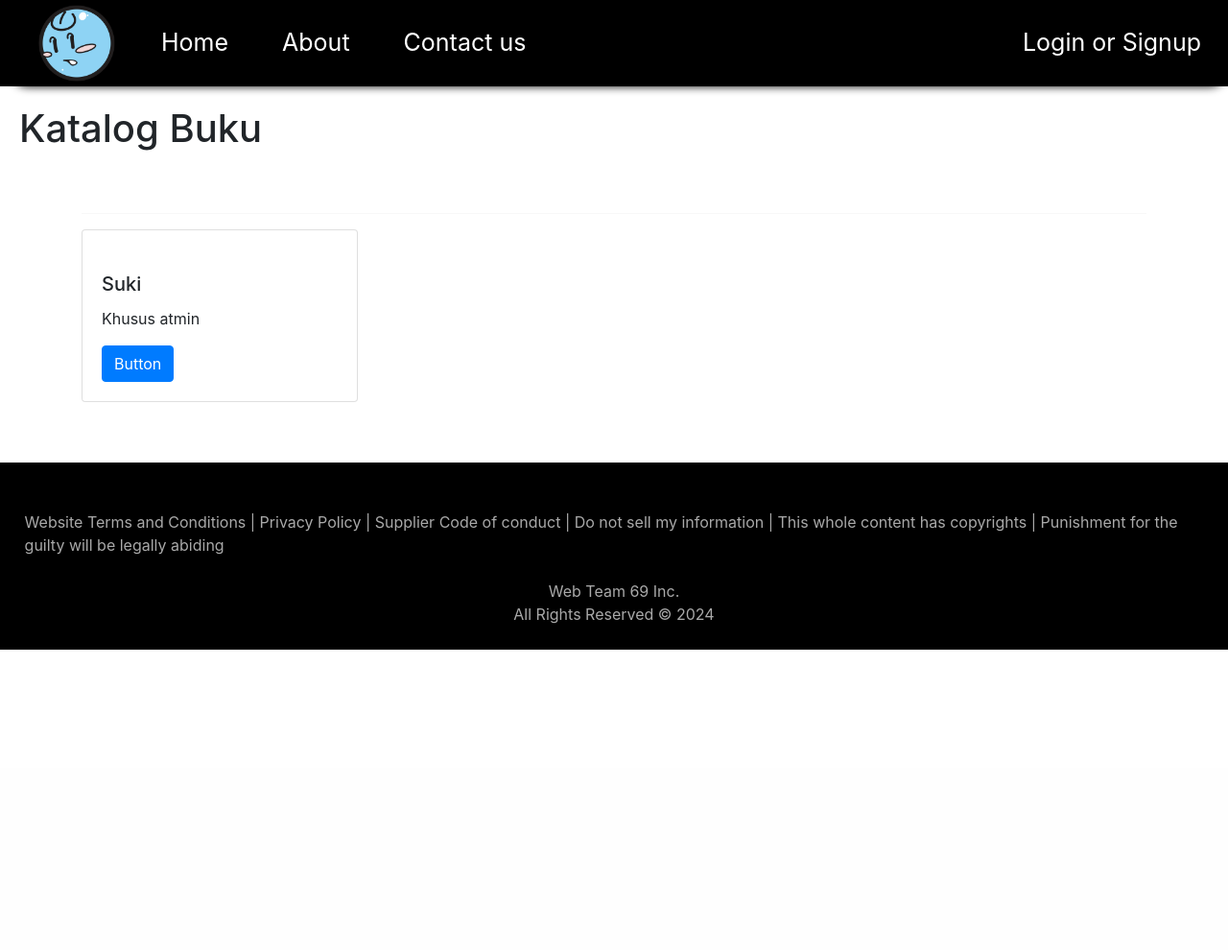
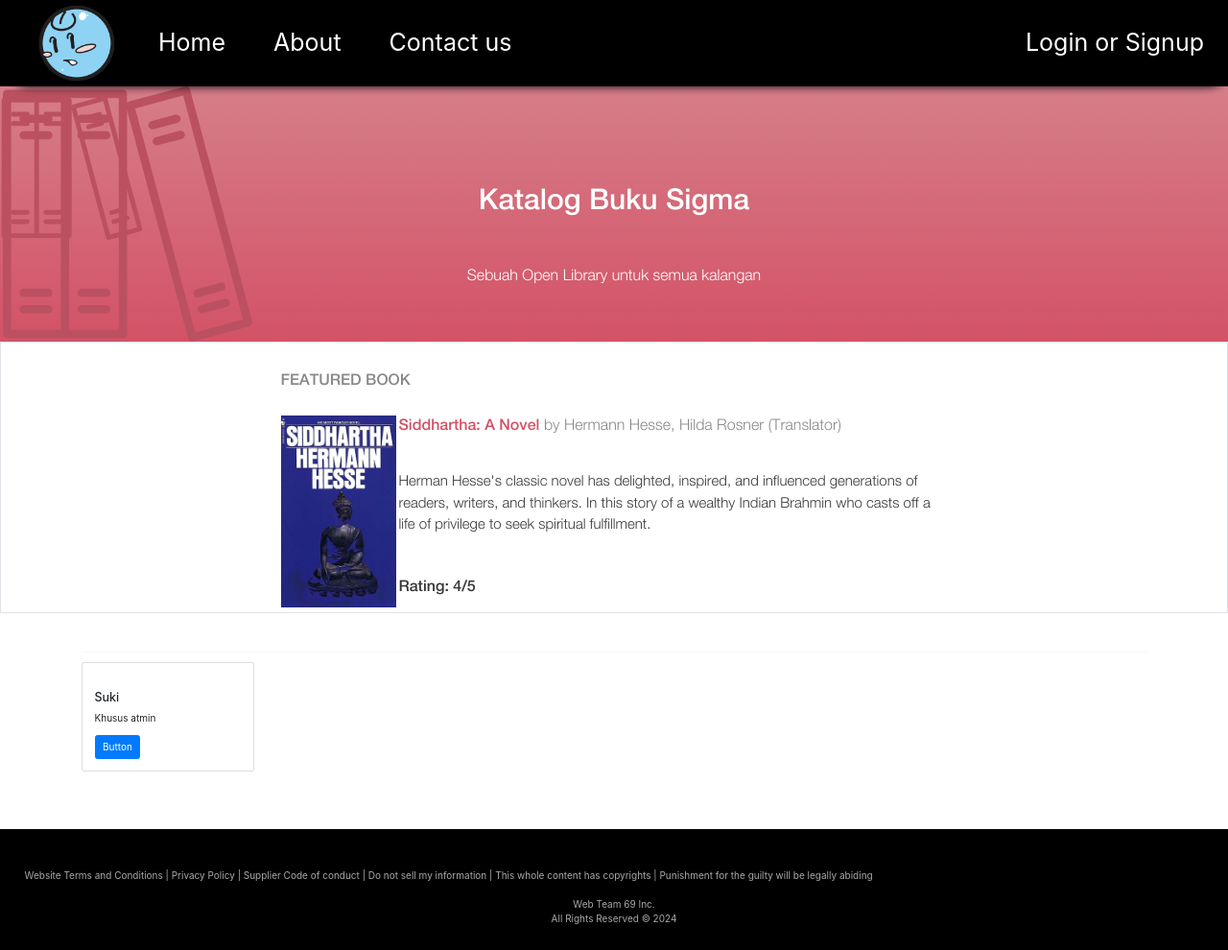
Before and after one commit to Pfftz/Baprot, a Django app: page / in a window 1280 px wide. Shown: the whole page at 96% size. Before the commit the page ends 677 px from the top, so only its background shows below. Run offline with Django 3.2, Linux system fonts and the light colour scheme; data that the repository does not hold is empty; some libraries are stand-ins or nearby versions; some web fonts are replaced.

Commit message:
chore: Update book_list.html and app.css to add a book logo and improve image styling

```diff
--- a/semester2/django_crud-master/apps/static/css/app.css
+++ b/semester2/django_crud-master/apps/static/css/app.css
@@ -157,6 +157,13 @@ a:hover {
     box-sizing: border-box;
     grid-row-gap: 30px;
 }
+.book-logo {
+    position: absolute;
+    right: 0;
+    top: 100px; /* adjust this value as needed */
+    width: 150px; /* adjust this value as needed */
+    height: auto;
+}
 .footHead {
     grid-column-start: 1;
     grid-column-end: 5;
--- /dev/null
+++ b/semester2/django_crud-master/apps/static/css/style.css
@@ -0,0 +1,486 @@
+/* Variables */
+:root {
+    --color-1: #d35266;
+    --color-2: #888;
+    --color-3: #383838;
+    --color-4: #d67e89;
+}
+
+/* Fonts */
+@font-face {
+    font-family: "light";
+    src: url("../fonts/HelveticaNeue-Light.ttf");
+}
+
+@font-face {
+    font-family: "medium";
+    src: url("../fonts/HelveticaNeue-Medium.ttf");
+}
+
+@font-face {
+    font-family: "bold";
+    src: url("../fonts/HelveticaNeu-Bold.ttf");
+}
+
+/* General styles */
+
+* {
+    margin: 0;
+    padding: 0;
+    box-sizing: border-box;
+}
+
+/* font colors */
+
+.color-1 {
+    color: var(--color-1);
+}
+
+.color-2 {
+    color: var(--color-2);
+}
+
+.color-3 {
+    color: var(--color-3);
+}
+
+.color-white {
+    color: #fff;
+}
+
+/* background colors */
+
+.bg-color-1 {
+    background-color: var(--color-1);
+}
+
+.bg-color-2 {
+    background-color: var(--color-2);
+}
+
+.bg-color-3 {
+    background-color: var(--color-3);
+}
+
+.bg-white {
+    background-color: #fff;
+}
+
+/* font styles */
+
+.font-style-1 {
+    font-family: "light", sans-serif;
+}
+
+.font-style-2 {
+    font-family: "medium", sans-serif;
+}
+
+.font-style-3 {
+    font-family: "bold", sans-serif;
+}
+
+/* display properties */
+
+.d-none {
+    display: none;
+}
+
+.d-block {
+    display: block;
+}
+
+.d-inline-block {
+    display: inline-block;
+}
+
+.d-flex {
+    display: flex;
+}
+
+/* flex properties */
+
+.flex-wrap {
+    flex-wrap: wrap;
+}
+
+.flex-column {
+    flex-direction: column;
+}
+
+.justify-center {
+    justify-content: center;
+}
+
+.justify-around {
+    justify-content: space-around;
+}
+
+.justify-between {
+    justify-content: space-between;
+}
+
+.justify-end {
+    justify-content: flex-end;
+}
+
+.align-center {
+    align-items: center;
+}
+
+.align-end {
+    align-items: flex-end;
+}
+
+.flex-grow-1 {
+    flex-grow: 1;
+}
+
+a {
+    text-decoration: none;
+    color: inherit;
+    display: flex;
+    justify-content: center;
+    align-items: center;
+}
+
+/* paddings */
+
+.p-half {
+    padding: 0.5rem;
+}
+
+.p-1 {
+    padding: 1rem;
+}
+
+.p-2 {
+    padding: 2rem;
+}
+
+.p-3 {
+    padding: 3rem;
+}
+
+.px-half {
+    padding: 0 0.5rem;
+}
+
+.py-half {
+    padding: 0.5rem 0;
+}
+
+.py-1 {
+    padding: 1rem 0;
+}
+
+.py-2 {
+    padding: 2rem 0;
+}
+
+.pl-1 {
+    padding-left: 1rem;
+}
+
+.pl-2 {
+    padding-left: 2rem;
+}
+
+.pl-3 {
+    padding-left: 3rem;
+}
+
+.pb-4 {
+    padding-bottom: 4rem;
+}
+
+/* margins */
+
+.my-half {
+    margin: 0.5rem 0;
+}
+
+.my-1 {
+    margin: 1rem 0;
+}
+
+.ml-half {
+    margin-left: 0.5rem;
+}
+
+.mr-half {
+    margin-right: 0.5rem;
+}
+
+.ml-1 {
+    margin-left: 1rem;
+}
+
+.mx-auto {
+    margin: 0 auto;
+}
+
+.mx-half {
+    margin: 0 0.5rem;
+}
+
+/* borders */
+
+.border-0 {
+    border: none;
+}
+
+.border {
+    border: 1px solid rgba(0, 0, 0, 0.08);
+}
+
+.border-right {
+    border-right: 1px solid var(--color-1);
+}
+
+.border-bottom {
+    border-bottom: 2px solid #ccc;
+}
+
+.border-bottom-2 {
+    border-bottom: 1px solid var(--color-1);
+}
+
+.border-bottom-3 {
+    border-bottom: 1px solid rgba(0, 0, 0, 0.08);
+}
+
+/* font sizes */
+
+.font-size-lg {
+    font-size: 2rem;
+}
+
+.font-size-md {
+    font-size: 1.6rem;
+}
+
+.font-size-s {
+    font-size: 1.5rem;
+}
+
+.font-size-sm {
+    font-size: 1.1rem;
+}
+
+.font-size-xs {
+    font-size: 0.5rem;
+}
+
+/* miscellaneous */
+
+.h-200 {
+    height: 200px;
+}
+
+.h-100 {
+    height: 100%;
+}
+
+.default-btn {
+    color: #fff;
+    padding: 1rem 2rem;
+    border: none;
+    border-radius: 0.2rem;
+    max-width: 200px;
+}
+
+.default-btn:hover {
+    background-color: var(--color-2);
+    cursor: pointer;
+}
+
+.white-highlight:hover {
+    color: #fff;
+}
+
+.gray-highlight:hover {
+    color: var(--color-2);
+}
+
+.black-highlight:hover {
+    color: var(--color-3);
+}
+
+.image-highlight:hover {
+    opacity: 0.7;
+}
+
+.underline:hover {
+    text-decoration: underline;
+}
+
+.list-style-none {
+    list-style-type: none;
+}
+
+html {
+    font-size: 10px;
+    background-color: #f5f5f5;
+}
+
+img:hover {
+    cursor: pointer;
+    opacity: 0.7;
+}
+
+.pointer:hover {
+    cursor: pointer;
+}
+
+/* navbar styles */
+
+img[alt="bookshop-logo"],
+img[alt="user-img"] {
+    width: 3.5rem;
+    height: 3.5rem;
+}
+
+.navbar-icon {
+    width: 1.5rem;
+    height: 1.5rem;
+}
+
+.mail-notification {
+    position: relative;
+    left: 0;
+    top: -0.8rem;
+    padding: 0.2rem;
+}
+
+/* Hero Section */
+
+.hero-section {
+    background: url("../book-bg.svg") no-repeat,
+        linear-gradient(var(--color-4), var(--color-1));
+}
+
+.hero-title {
+    font-size: 3rem;
+}
+
+.hero-form {
+    width: 700px;
+}
+
+.genre-selector {
+    font-size: 12px;
+    padding: 0.8rem;
+}
+
+/* Featured book */
+
+.featured-book {
+    max-width: 700px;
+}
+
+img[alt="cart-logo-2"] {
+    width: 2rem;
+    height: 2rem;
+}
+
+/* Book genre container */
+
+.book-genre-container {
+    max-width: 768px;
+}
+
+.category-heading-icons {
+    width: 2rem;
+    height: 1.8rem;
+}
+
+.book-card {
+    width: 48%;
+    border: 1px solid #ddd;
+    margin: 1%; /* Add some space around each book card */
+    box-sizing: border-box; /* Include padding and border in the element's total width and height */
+    box-shadow: 0 1px 7px rgba(0, 0, 0, 0.2);
+}
+
+.book-card-img {
+    width: 100%;
+    height: auto; /* Keep the aspect ratio of the image */
+}
+
+.add-to-cart {
+    border: 1px solid #ccc;
+}
+
+.filter-container {
+    min-width: 220px;
+}
+
+.search-images {
+    width: 150px;
+    height: 245px;
+}
+
+/* Footer */
+
+.footer-links-container,
+.copyright-section,
+.filter-search-container {
+    max-width: 1024px;
+}
+
+.location-info {
+    justify-content: center;
+    align-items: center;
+}
+
+/* Media queries */
+@media screen and (min-width: 474px) {
+    .purchase-details-container {
+        flex-direction: row;
+    }
+
+    .visible-in-sm {
+        display: block;
+    }
+}
+
+@media screen and (min-width: 768px) {
+    .visible-in-md {
+        display: block;
+    }
+
+    .stock-btn {
+        display: block;
+    }
+
+    .search-btn {
+        display: none;
+    }
+
+    .hero-section {
+        display: flex;
+    }
+
+    .book-card {
+        width: 24%;
+    }
+
+    .book-card-img {
+        height: 250px;
+    }
+
+    .location-info {
+        align-items: flex-end;
+    }
+}
+
+@media screen and (min-width: 1024px) {
+    .user-info {
+        display: flex;
+    }
+
+    .visible-in-lg {
+        display: block;
+    }
+}
--- a/semester2/django_crud-master/apps/templates/base.html
+++ b/semester2/django_crud-master/apps/templates/base.html
@@ -12,8 +12,11 @@
             crossorigin="anonymous"
         />
         <link rel="stylesheet" href="{% static 'css/app.css' %}" />
+        <link rel="stylesheet" href="{% static 'css/style.css' %}" />
+        <link rel="stylesheet" href="{% static 'css/normalize.css' %}" />
     </head>
     <body>
+        <header>
             <div style="position: relative">
                 <nav
                     class="navbar navbar-expand-lg"
@@ -22,9 +25,17 @@
                 >
                     <div
                         class="container-fluid"
-                    style="border-radius: 20px; box-shadow: 5px 5px 10px black"
+                        style="
+                            border-radius: 20px;
+                            box-shadow: 5px 5px 10px black;
+                        "
                     >
-                    <span style="display: inline-block; vertical-align: middle">
+                        <span
+                            style="
+                                display: inline-block;
+                                vertical-align: middle;
+                            "
+                        >
                             <img
                                 src="{% static '2064.png'  %}"
                                 style="width: 80px; height: 80px"
@@ -77,13 +88,19 @@
                                 <li class="nav-item">
                                     <span
                                         class="navbar-text"
-                                    style="color: #ffffff; margin-right: 10px"
+                                        style="
+                                            color: #ffffff;
+                                            margin-right: 10px;
+                                        "
                                         style="font-size: large"
                                         >Hello, {{ user }}</span
                                     >
                                 </li>
                                 <li class="nav-item">
-                                <form method="post" action="{% url 'logout' %}">
+                                    <form
+                                        method="post"
+                                        action="{% url 'logout' %}"
+                                    >
                                         {% csrf_token %}
                                         <button
                                             type="submit"
@@ -110,11 +127,36 @@
                     </div>
                 </nav>
             </div>
-        <div class="des">
-            <h1 class="bd-title mb-0" style=" margin-top: 20px; margin-left: 20px">
-                Katalog Buku
+            <section
+                class="hero-section flex-column align-center justify-center p-3"
+            >
+                <a
+                    href="/index.html"
+                    class="image-highlight book-logo"
+                    style="position: absolute; left: 0px; top: 100px"
+                >
+                    <img
+                        src="{% static 'book-bg.svg' %}"
+                        alt="bookshop-logo"
+                        style="width: 210px; height: auto"
+                    />
+                </a>
+                <br />
+                <br />
+                <h1 class="hero-title font-style-2 color-white p-1">
+                    <br />
+                    Katalog Buku Sigma
                 </h1>
-        </div>
+                <br />
+                <br />
+                <h4 class="font-style-1 color-white font-size-md">
+                    Sebuah Open Library untuk semua kalangan
+                </h4>
+                <br />
+                <br />
+                <br />
+            </section>
+        </header>
         <!-- header -->
         <div id="content">{% block content %} {% endblock %}</div>
         <br /><br />
--- a/semester2/django_crud-master/apps/templates/home.html
+++ b/semester2/django_crud-master/apps/templates/home.html
@@ -4,63 +4,119 @@
     rel="stylesheet"
     href="https://stackpath.bootstrapcdn.com/bootstrap/4.5.0/css/bootstrap.min.css"
 />
+<link rel="stylesheet" href="{% static 'css/style.css' %}" />
+<link rel="stylesheet" href="{% static 'css/normalize.css' %}" />
+
+<main class="pb-4">
+    <!-- Featured Book -->
+    <div class="bg-white border">
+        <section class="featured-book mx-auto p-1">
+            <br />
+            <h1
+                class="font-style-2 font-size-md color-2 black-highlight pointer"
+            >
+                FEATURED BOOK
+            </h1>
+            <br />
+            <article class="d-flex justify-between py-1">
+                <img
+                    src="{% static 'siddhartha.jpg' %}"
+                    alt="siddhartha"
+                    class="d-block h-200"
+                />
+                <div class="ml-1 d-flex flex-column justify-between">
+                    <h4
+                        class="font-style-2 font-size-md color-1 pointer black-highlight"
+                    >
+                        Siddhartha: A Novel
+                        <span
+                            class="font-style-1 font-size-md color-2 black-highlight"
+                            >by Hermann Hesse, Hilda Rosner (Translator)</span
+                        >
+                    </h4>
+                    <p
+                        class="font-style-1 font-size-s color-3 py-1 visible-in-sm gray-highlight pointer"
+                    >
+                        Herman Hesse's classic novel has delighted, inspired,
+                        and influenced generations of readers, writers, and
+                        thinkers. In this story of a wealthy Indian Brahmin who
+                        casts off a life of privilege to seek spiritual
+                        fulfillment.
+                    </p>
+                    <p
+                        class="font-size-md font-style-2 color-3 gray-highlight pointer"
+                    >
+                        Rating: 4/5
+                    </p>
+                </div>
+            </article>
+        </section>
+    </div>
 
     <div class="container mt-5">
-    <div class="row">
+        <div class="row d-flex justify-content-center align-items-center">
             {% for book in object_list %}
-        <div class="col-md-4">
-            <div class="card" style="width: 18rem">
+            <article
+                class="book-card bg-white my-1"
+                style="width: 20%; margin: 1%; box-sizing: border-box"
+            >
+                <h2 class="d-none">{{ book.name }}</h2>
                 {% if book.cover_image %}
                 <img
                     src="{{ book.cover_image.url }}"
-                    class="card-img-top"
                     alt="{{ book.name }}"
-                    style="
-                        max-width: 100%;
-                        max-height: 100%;
-                        object-fit: contain;
-                    "
+                    class="book-card-img d-block"
                 />
                 {% else %}
                 <img
                     src="{% static 'jempol.jpeg' %}"
-                    class="card-img-top"
                     alt="{{ book.name }}"
-                    style="
-                        max-width: 100%;
-                        max-height: 100%;
-                        object-fit: contain;
-                    "
+                    class="book-card-img d-block"
                 />
                 {% endif %}
-                <div class="card-body">
-                    <h5 class="card-title">{{ book.name }}</h5>
-                    <p class="card-text">{{ book.author }}</p>
-                    <p class="card-text">Available stock: {{ book.stock }}</p>
+                <div
+                    class="p-half pointer d-flex flex-column justify-between h-200"
+                >
+                    <p
+                        class="font-style-1 font-size-md color-3 py-1 gray-highlight"
+                    >
+                        {{ book.name }}
+                    </p>
+                    <div>
+                        <p
+                            class="font-size-sm font-style-2 color-3 gray-highlight"
+                        >
+                            by {{ book.author }}
+                        </p>
+                        <p
+                            class="font-size-s font-style-2 color-3 py-1 gray-highlight"
+                        >
+                            Available stock: {{ book.stock }}
+                        </p>
+                        <p class="py-1 d-flex justify-between align-center">
                             {% if book.stock > 0 %}
                             <a
                                 href="{% url 'books_fbv_admin:book_borrow' book.id %}"
                                 class="btn btn-primary btn-sm d-flex align-items-center justify-content-center"
-                        style="width: 100px"
+                                >Pinjam</a
                             >
-                        Pinjam
-                    </a>
                             {% else %}
                             <button
                                 class="btn btn-outline-info btn-sm d-flex align-items-center justify-content-center"
                                 disabled
-                        style="width: 100px"
                             >
                                 Pinjam
                             </button>
                             {% endif %}
+                        </p>
                     </div>
                 </div>
+            </article>
+            {% if forloop.counter|divisibleby:4 %}
         </div>
-        {% if forloop.counter|divisibleby:3 %}
-    </div>
-    <div class="row mt-3">{% endif %} {% endfor %}</div>
+        <div class="row mt-3 d-flex justify-content-center align-items-center">{% endif %} {% endfor %}</div>
         <hr />
+
         <div class="card" style="width: 18rem">
             <br />
             <div class="card-body">
@@ -74,5 +130,6 @@
             </div>
         </div>
     </div>
+</main>
 
 {% endblock %}
--- a/semester2/django_crud-master/apps/theme/views.py
+++ b/semester2/django_crud-master/apps/theme/views.py
@@ -2,7 +2,6 @@ from django.shortcuts import render,redirect
 from books_fbv_admin.models import Book  # assuming you have a Book model in your models.py
 from django.contrib.auth.models import User,auth
 from django.contrib import messages
-from django.contrib.auth.decorators import login_required
 
 # Create your views here.
 
```
Also changed, not shown: semester2/django_crud-master/apps/static/book-bg.svg (added), semester2/django_crud-master/apps/static/book.svg (added), semester2/django_crud-master/apps/static/css/normalize.css (added), semester2/django_crud-master/apps/static/fonts/HelveticaNeu-Bold.ttf (added), semester2/django_crud-master/apps/static/fonts/HelveticaNeue-Light.ttf (added), semester2/django_crud-master/apps/static/fonts/HelveticaNeue-Medium.ttf (added), semester2/django_crud-master/apps/static/siddhartha.jpg (added). Lines whose indentation alone changed are shown as unchanged.
